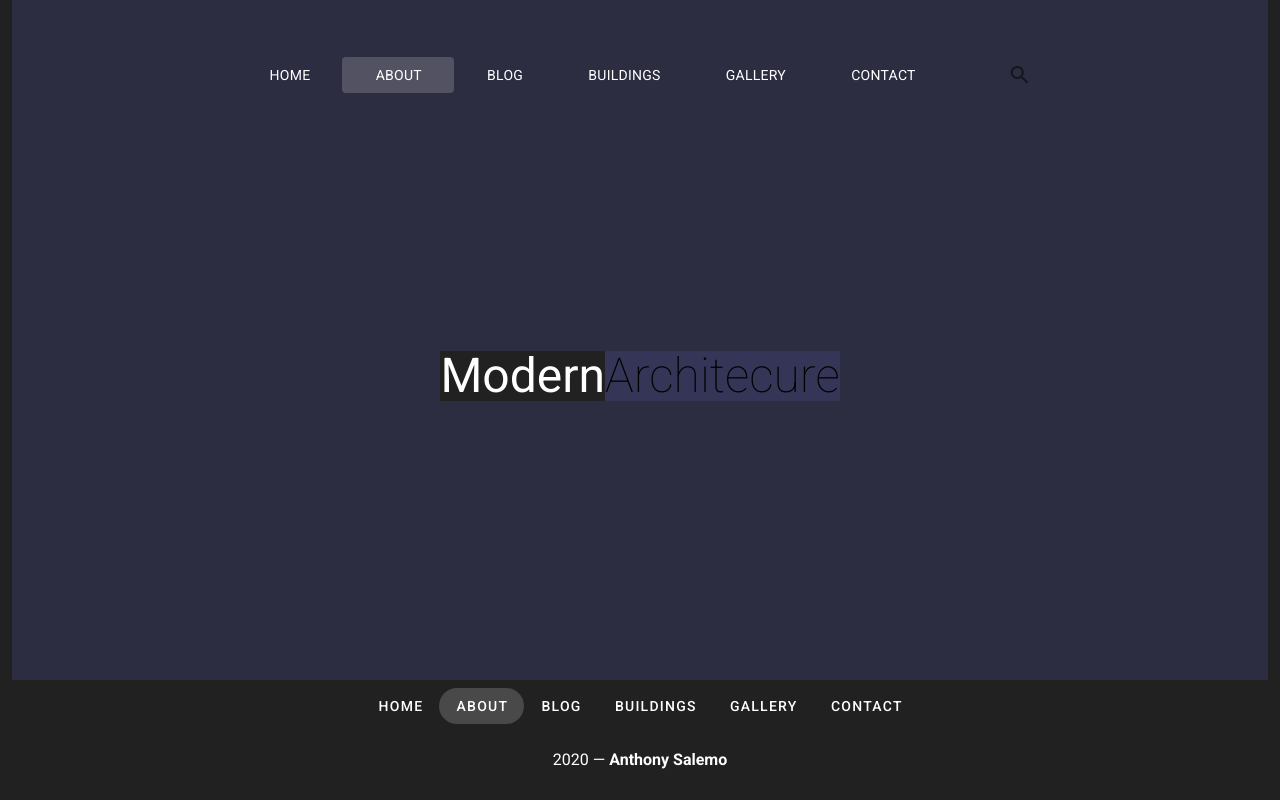
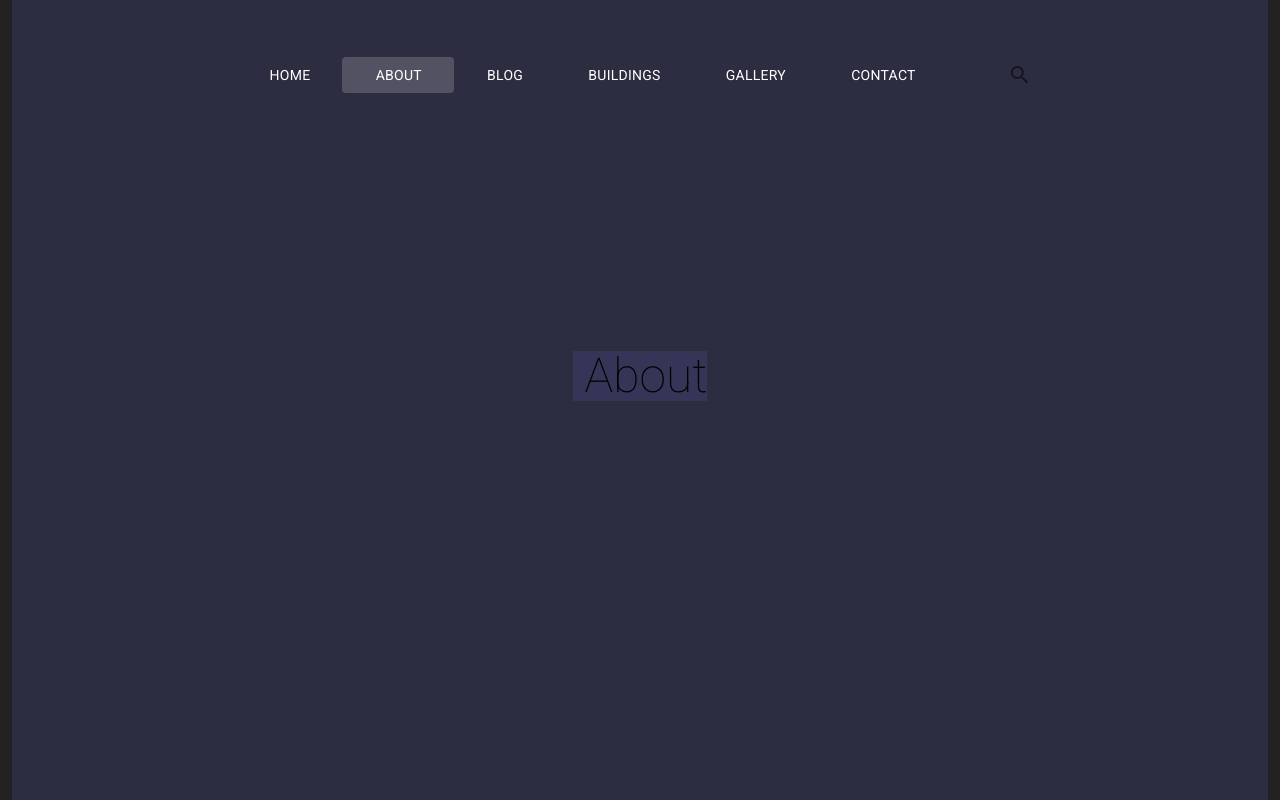
Before and after one commit to Ajsalemo/Vue.js-UI-Template, a Vue app: page /About in a window 1280 px wide. Built offline with nearby package versions, Linux system fonts and the light colour scheme.

Commit message:
restructed where routing views are rendered, added a scss folder for shared SASS styles

```diff
--- /dev/null
+++ b/src/assets/scss/shared-styles.scss
@@ -0,0 +1,11 @@
+// Common and repeating styles to be shared between components
+
+// Colors
+$views-background-color: #212121;
+
+// Mix-ins
+@mixin views-container {
+  height: 100vh;
+  background-position: center;
+  background-color: $views-background-color;
+}
--- a/src/components/Appbar.vue
+++ b/src/components/Appbar.vue
@@ -4,7 +4,6 @@
     fixed
     flat
     height="150"
-    id="desktop-app-bar"
   >
     <v-btn
       :to="link"
@@ -52,8 +51,4 @@ $appbar-background-color: #6c6c9754;
     transition: ease-in-out 0.6s all;
   }
 }
-
-#desktop-app-bar {
-  z-index: 999;
-}
 </style>
--- a/src/components/Header.vue
+++ b/src/components/Header.vue
@@ -1,6 +1,6 @@
 <template>
   <h1 class="font-weight-thin display-2 text-center text-md-right white--text d-flex align-center justify-center">
-    <strong class="mb-12 grey darken-4">{{ header_text_one }}</strong> <span class="black--text mb-12">{{ header_text_two }}</span>
+    <strong class="mb-12 grey darken-4">{{ header_text_one }}</strong> <span class="black--text mb-12 ps-3">{{ header_text_two }}</span>
   </h1>
 </template>
 
--- a/src/main.js
+++ b/src/main.js
@@ -1,6 +1,6 @@
 import Vue from "vue";
 import vuetify from "./plugins/vuetify";
-import App from "./views/App.vue";
+import Index from "./views/Index.vue";
 import { router } from "./routes";
 
 Vue.config.productionTip = false;
@@ -8,5 +8,5 @@ Vue.config.productionTip = false;
 new Vue({
   vuetify,
   router,
-  render: (h) => h(App),
+  render: (h) => h(Index),
 }).$mount("#app");
--- a/src/routes.js
+++ b/src/routes.js
@@ -1,10 +1,12 @@
 import VueRouter from "vue-router";
 import App from "./views/App.vue";
+import About from "./views/About.vue";
 import Vue from "vue";
 
 const routes = [
-  { path: "/", name: "Home", component: App },
-  { path: "/about", name: "About", component: App },
+  { path: "/", name: "Index", component: App },
+  { path: "/Home", name: "Home", component: App },
+  { path: "/About", name: "About", component: About },
 ];
 
 Vue.use(VueRouter);
--- a/src/views/About.vue
+++ b/src/views/About.vue
@@ -0,0 +1,38 @@
+<template>
+  <v-app>
+    <v-container
+      class="about-app-container d-flex flex-column justify-center"
+      fluid
+    >
+      <Appbar />
+        <v-img
+          src="../assets/images/germany.jpg"
+          alt="Landing page"
+          height="100vh"
+        >
+            <Header header_text_two="About" />
+        </v-img>
+    </v-container>
+  </v-app>
+</template>
+
+<script>
+import Appbar from "@/components/Appbar";
+import Header from "@/components/Header";
+
+export default {
+  name: "About",
+  components: {
+    Appbar,
+    Header
+  },
+};
+</script>
+
+<style lang="scss" scoped>
+@import '../assets/scss/shared-styles.scss';
+
+.about-app-container {
+  @include views-container
+}
+</style>
--- a/src/views/App.vue
+++ b/src/views/App.vue
@@ -43,11 +43,9 @@ export default {
 </script>
 
 <style lang="scss" scoped>
-$app-container-background-color: #212121;
+@import '../assets/scss/shared-styles.scss';
 
 .app-container {
-  height: 100vh;
-  background-position: center;
-  background-color: $app-container-background-color;
+  @include views-container
 }
 </style>
--- /dev/null
+++ b/src/views/Index.vue
@@ -0,0 +1,11 @@
+<template>
+    <v-app>
+        <router-view></router-view>
+    </v-app>
+</template>
+
+<script>
+    export default {
+        name: "Index",
+    }
+</script>
```
